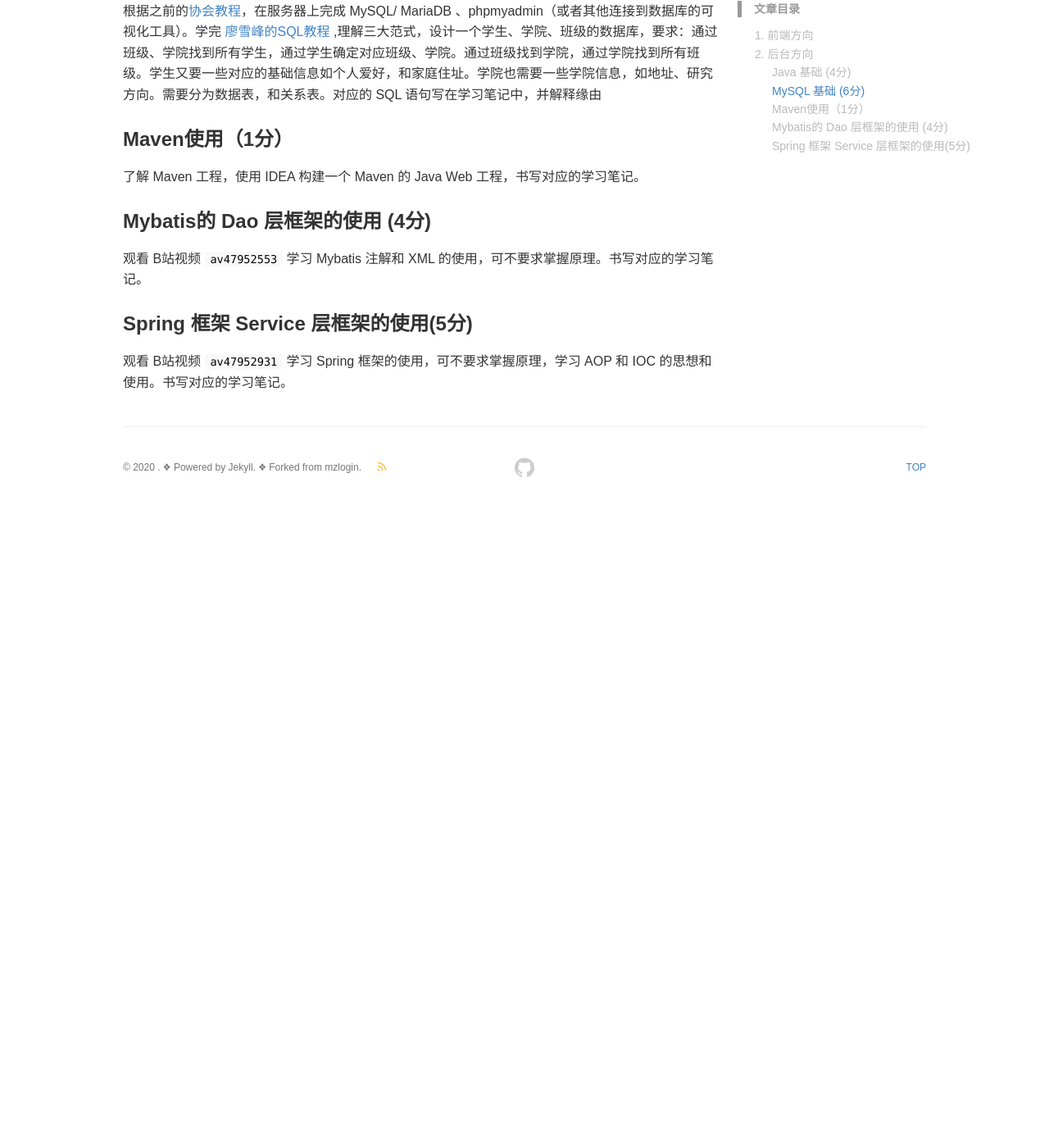
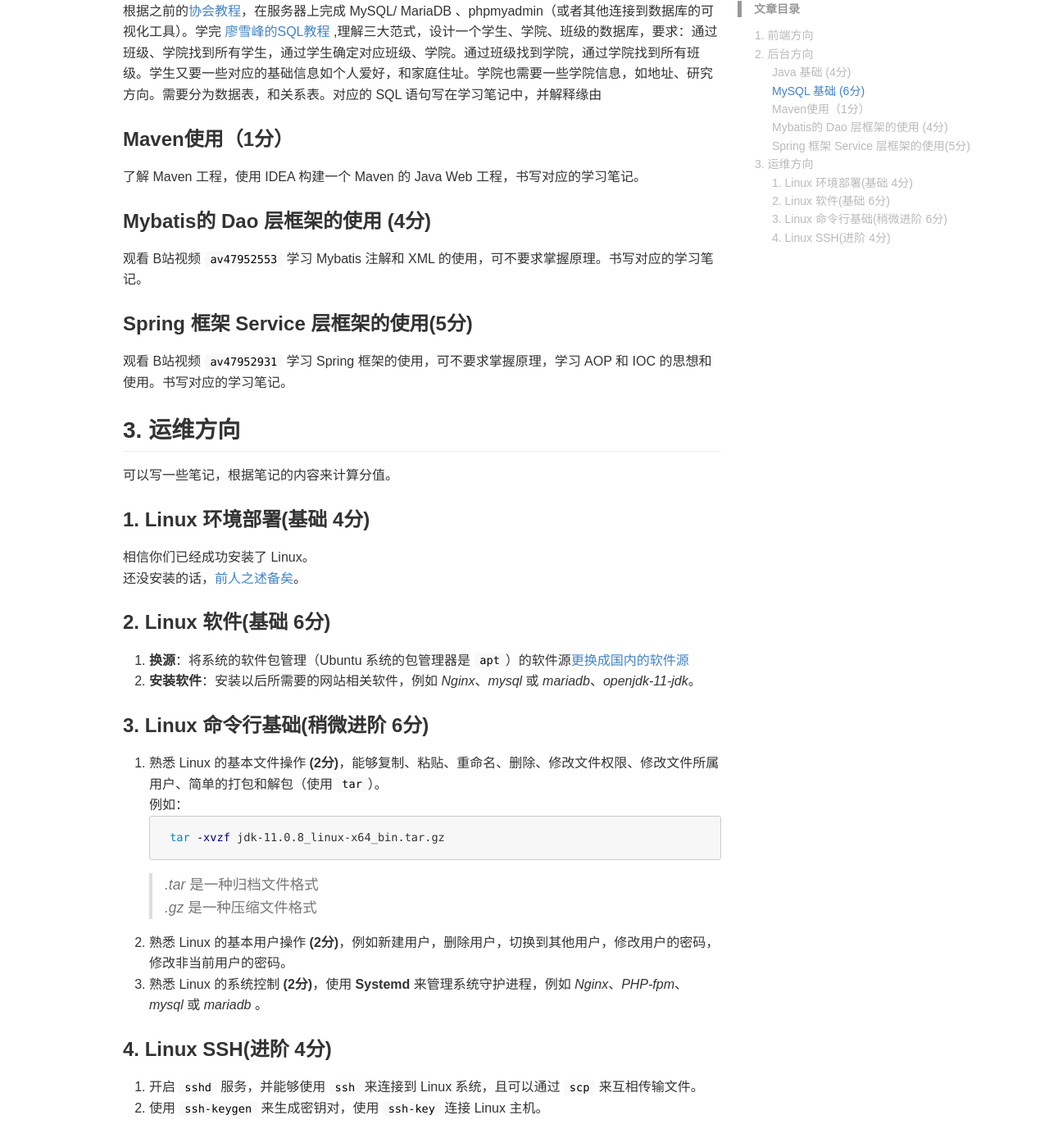
Before and after one commit to elcbng/elcbng.github.io, a Jekyll site: the page built from _note/2020-07-20/0.md, in a window 1280 px wide and 1400 px high, scrolled down 1036 px. Shown: the whole window at 82% size. Built offline with Jekyll 4.4.1, drawn with Linux system fonts in a browser that asks for light colours; comment, search, counter and statistics services are not loaded; before the commit the page ends 1655 px from its top, so only the background shows below that.

Commit message:
add Operation part

````diff
--- a/_note/2020-07-20/0.md
+++ b/_note/2020-07-20/0.md
@@ -39,3 +39,31 @@
 ### Spring 框架 Service 层框架的使用(5分)
 
 观看 B站视频 ```av47952931``` 学习 Spring 框架的使用，可不要求掌握原理，学习 AOP 和 IOC 的思想和使用。书写对应的学习笔记。
+
+## 3. 运维方向
+可以写一些笔记，根据笔记的内容来计算分值。
+
+### 1. Linux 环境部署(基础 4分)
+相信你们已经成功安装了 Linux。
+还没安装的话，[前人之述备矣](https://mosar.in/lmbtfy/?q=VWJ1bnR1IOWuieijheaVmeeoiw==)。
+
+### 2. Linux 软件(基础 6分)
+1. **换源**：将系统的软件包管理（Ubuntu 系统的包管理器是 ```apt```）的软件源[更换成国内的软件源](https://mirrors.tuna.tsinghua.edu.cn/help/debian/)
+1. **安装软件**：安装以后所需要的网站相关软件，例如 _Nginx_、_mysql_ 或 _mariadb_、_openjdk-11-jdk_。
+
+### 3. Linux 命令行基础(稍微进阶 6分)
+1. 熟悉 Linux 的基本文件操作 **(2分)**，能够复制、粘贴、重命名、删除、修改文件权限、修改文件所属用户、简单的打包和解包（使用 ```tar```）。
+    例如：
+    ```bash
+    tar -xvzf jdk-11.0.8_linux-x64_bin.tar.gz
+    ```
+
+    > _.tar_ 是一种归档文件格式
+    > _.gz_ 是一种压缩文件格式
+
+1. 熟悉 Linux 的基本用户操作 **(2分)**，例如新建用户，删除用户，切换到其他用户，修改用户的密码，修改非当前用户的密码。
+1. 熟悉 Linux 的系统控制 **(2分)**，使用 **Systemd** 来管理系统守护进程，例如 _Nginx_、_PHP-fpm_、_mysql_ 或 _mariadb_ 。
+
+### 4. Linux SSH(进阶 4分)
+1. 开启 ```sshd``` 服务，并能够使用 ```ssh``` 来连接到 Linux 系统，且可以通过 ```scp``` 来互相传输文件。
+1. 使用 ```ssh-keygen``` 来生成密钥对，使用 ```ssh-key``` 连接 Linux 主机。
````
